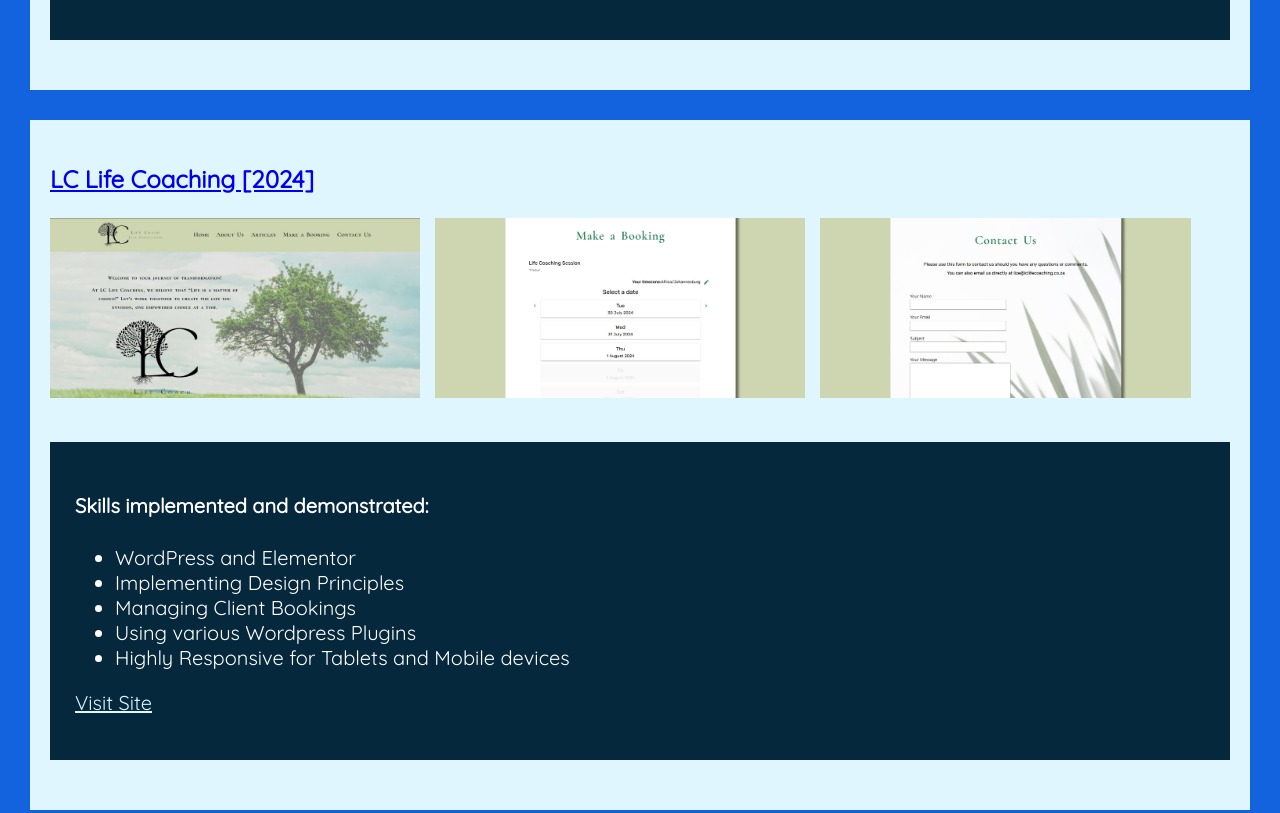
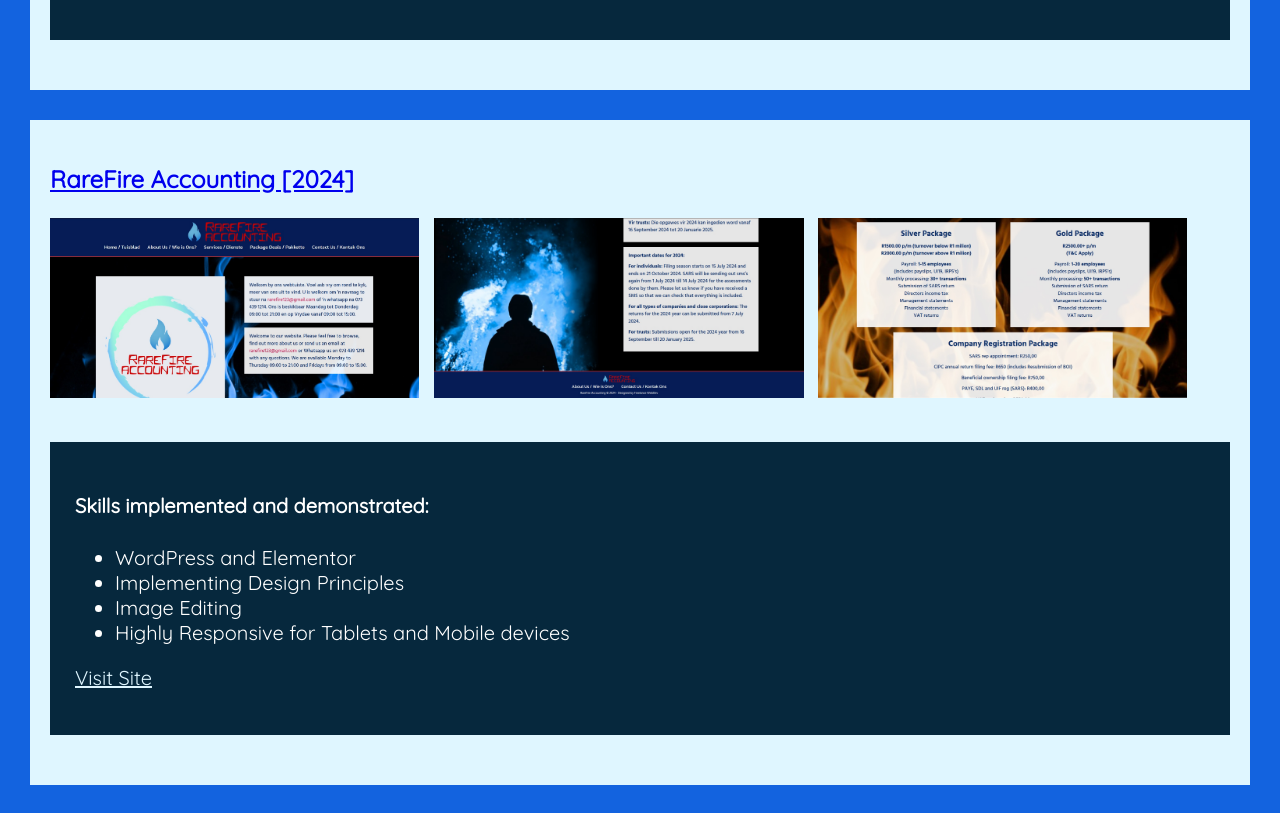
Before and after one commit to ettiev/personal_portfolio, a plain HTML site: page index.html in a window 1280 px wide. Shown: the part 2600-3413 px from the top of the page. Drawn offline with Linux system fonts and the light colour scheme; a web font is replaced by a local one.

Commit message:
Remove LC Life Coaching from portfolio

```diff
--- a/index.html
+++ b/index.html
@@ -80,24 +80,6 @@
                     <li>Highly Responsive for Tablets and Mobile devices</li>
                 </ul>
                 <p><a href="https://www.fareeazy.co.za/">Visit Site</a></p>
-            </div>
-        </div>
-
-        <div class="card">
-            <h3><a href="https://www.lclifecoaching.co.za/">LC Life Coaching [2024]</a></h3>
-            <img class="project-img" src="./public/img/projects/lc_life_coaching_a.jpg" alt="LC Life Coaching Site Preview" >
-            <img class="project-img" src="./public/img/projects/lc_life_coaching_b.jpg" alt="LC Life Coaching Site Preview" >
-            <img class="project-img" src="./public/img/projects/lc_life_coaching_c.jpg" alt="LC Life Coaching Site Preview" >
-            <div class="infoCard">
-                <h4>Skills implemented and demonstrated:</h4>
-                <ul class="skillList">
-                    <li>WordPress and Elementor</li>
-                    <li>Implementing Design Principles</li>
-                    <li>Managing Client Bookings</li>
-                    <li>Using various Wordpress Plugins</li>
-                    <li>Highly Responsive for Tablets and Mobile devices</li>
-                </ul>
-                <p><a href="https://www.lclifecoaching.co.za/">Visit Site</a></p>
             </div>
         </div>
 
```
